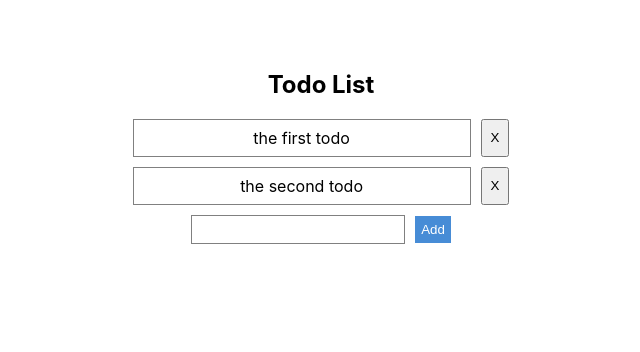
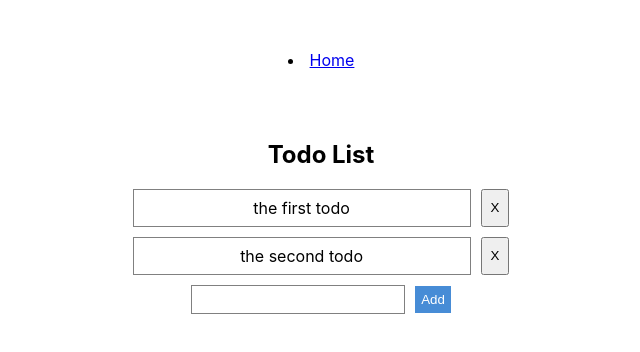
Before and after one commit to nghe4/day10-todo-frontend, a React (Create React App) app: page / in a window 1280 px wide. Shown: the top 352 px of the page, without its empty margins (319-959 px from the left). Built offline with nearby package versions, Linux system fonts and the light colour scheme.

Commit message:
feat: add DefaultLayout with header & nav

```diff
--- a/src/App.js
+++ b/src/App.js
@@ -3,12 +3,35 @@ import { useReducer } from "react";
 import { TodoContext } from "./contexts/TodoContext";
 import { todoReducer } from "./reducers/TodoReducer";
 import { TodoList } from "./components/TodoList";
-import { createBrowserRouter, RouterProvider } from "react-router";
+import {
+  createBrowserRouter,
+  NavLink,
+  Outlet,
+  RouterProvider,
+} from "react-router";
+
+const DefaultLayout = () => {
+  return (
+    <div>
+      <header>
+        <nav>
+          <li>
+            <NavLink to="/">Home</NavLink>
+          </li>
+        </nav>
+      </header>
+      <main>
+        <Outlet />
+      </main>
+    </div>
+  );
+};
 
 const router = createBrowserRouter([
   {
     path: "/",
-    element: <TodoList />,
+    element: <DefaultLayout />,
+    children: [{ path: "/", element: <TodoList /> }],
   },
 ]);
 
```
